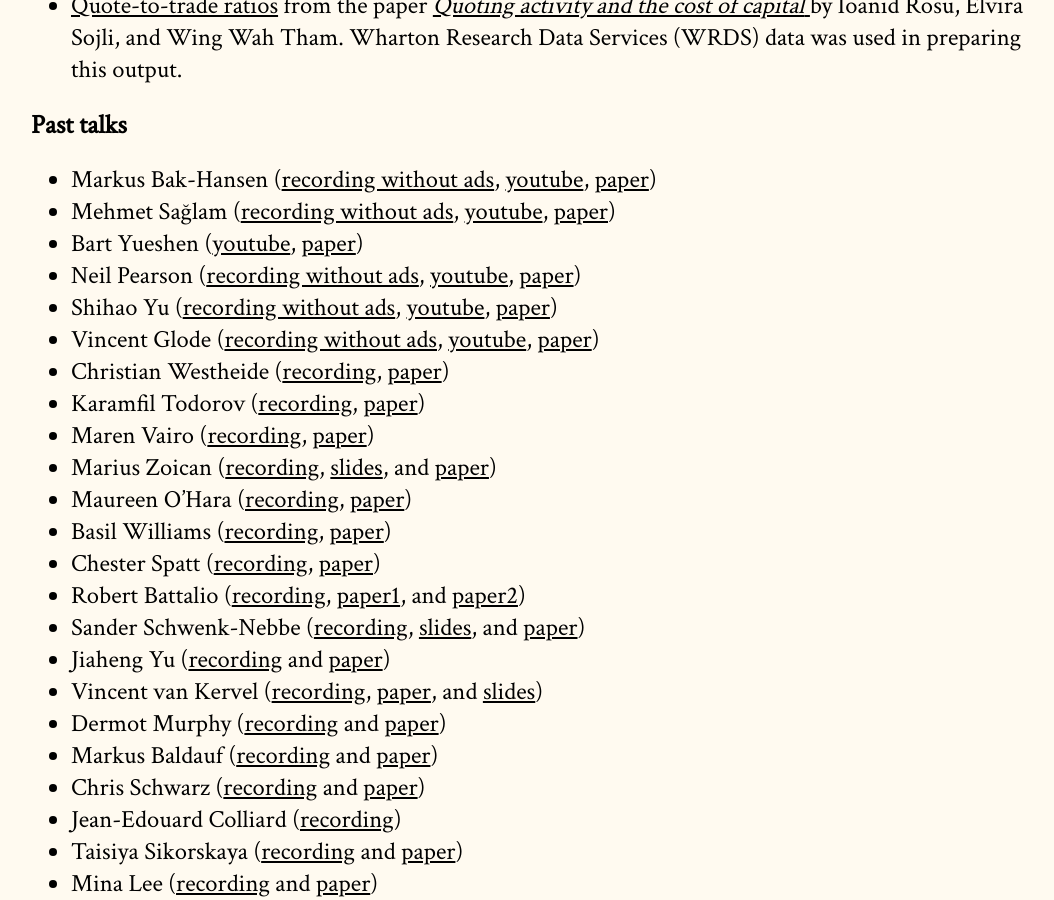
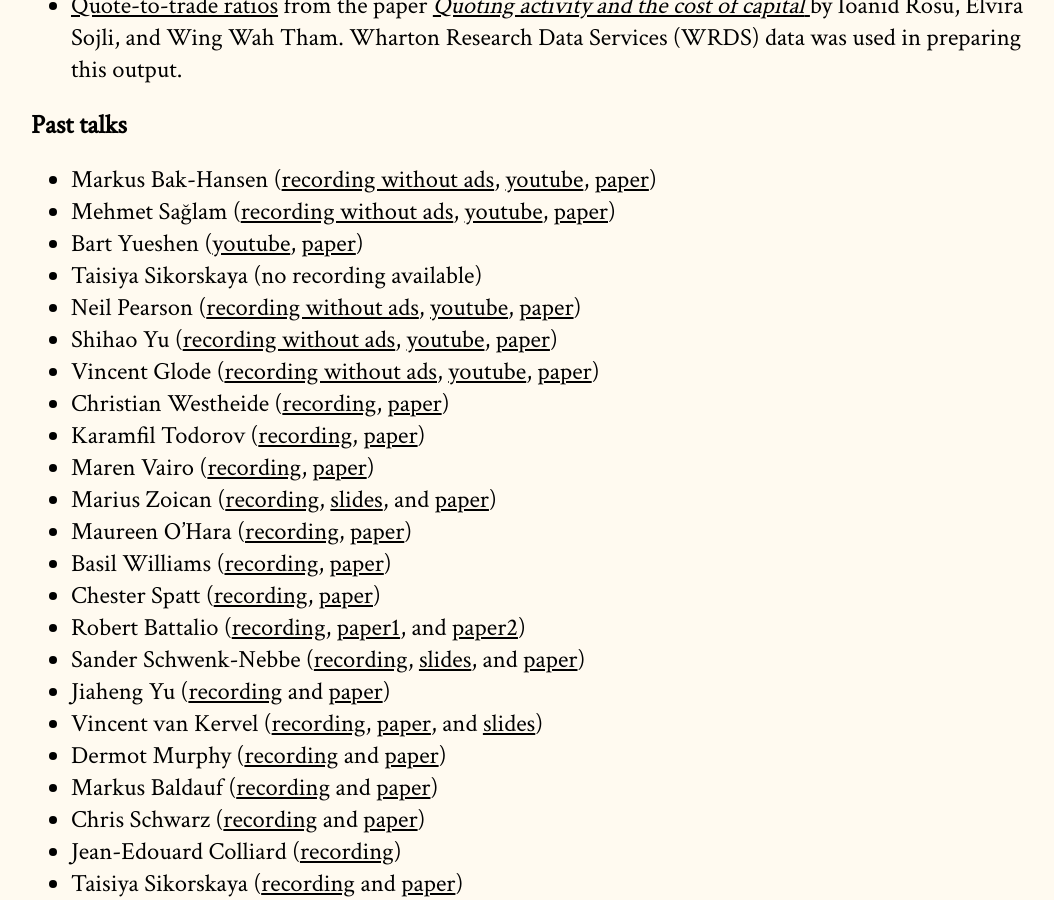
Before and after one commit to cpfiffer/microstructure.exchange, a Jekyll site: the page built from index.md, in a window 1280 px wide and 900 px high, scrolled down 3352 px. Shown: the whole window, without its empty margins (97-1151 px from the left). Built offline with Jekyll 4.4.1, drawn with Linux system fonts in a browser that asks for light colours; some web fonts are replaced.

Commit message:
Update index.md

```diff
--- a/index.md
+++ b/index.md
@@ -70,6 +70,7 @@ The Microstructure Exchange will host resources, tools, and data for microstruct
 - Markus Bak-Hansen ([recording without ads](https://us06web.zoom.us/rec/share/O5I4BS9_K-ZhE0ktLEfBuRGYPVGS7I_tIGFyYakEtFeEgAlxODzW0cVSYw8sOWAj.9oka1nQvgf5A89ey), [youtube](https://youtu.be/-BdFMGYeMDg), [paper](https://microstructure.exchange/papers/OTC_Relationships.pdf))
 - Mehmet Sa&#287;lam ([recording without ads](https://us06web.zoom.us/rec/share/4_WZhNO3LRwDO3ADizN2_cJADjEc9kGr3SiLAxrysS-Yt8PoJRDCpOtQqR19SqfS.hE5bxiGho3Hfozn5), [youtube](https://youtu.be/Cm6htUhhdrg), [paper](https://microstructure.exchange/papers/TME-paper.pdf))
 - Bart Yueshen ([youtube](https://youtu.be/p_rBfYdZ_bI), [paper](https://papers.ssrn.com/sol3/papers.cfm?abstract_id=4545730))
+- Taisiya Sikorskaya (no recording available)
 - Neil Pearson ([recording without ads](https://us06web.zoom.us/rec/share/vvHTCud7T8nKVfgppjYdvwK5GgM2JY9lsv0bvtGEMLYBBaFfFyeIKl2WHVBqCGQA.ipvHme6BCzkxqyk5), [youtube](https://youtu.be/PbLjL_3PPGk), [paper](https://papers.ssrn.com/sol3/papers.cfm?abstract_id=4389657))
 - Shihao Yu ([recording without ads](https://us06web.zoom.us/rec/share/L3a_jSFOnTyrLUoKcG0Aa0RojGZah2dpyyGml6J6qTbNWSXxCuAfRXxuqO0PcuY9.KMRKwuleZQWUW98w), [youtube](https://youtu.be/B-lbXTex1F4), [paper](https://papers.ssrn.com/sol3/papers.cfm?abstract_id=4349184))
 - Vincent Glode ([recording without ads](https://us06web.zoom.us/rec/share/W14dCqFe_MzjfFws9MyfRWoUBCyTGJlFHEXk-dp4lVwU_OahfHmjRv-zbJ5HT9mL.hj9XDNxsQYbqtpcq), [youtube](https://youtu.be/UsEkU5FVzso), [paper](https://microstructure.exchange/papers/Infosales_and_armsraces_29.pdf))
```
